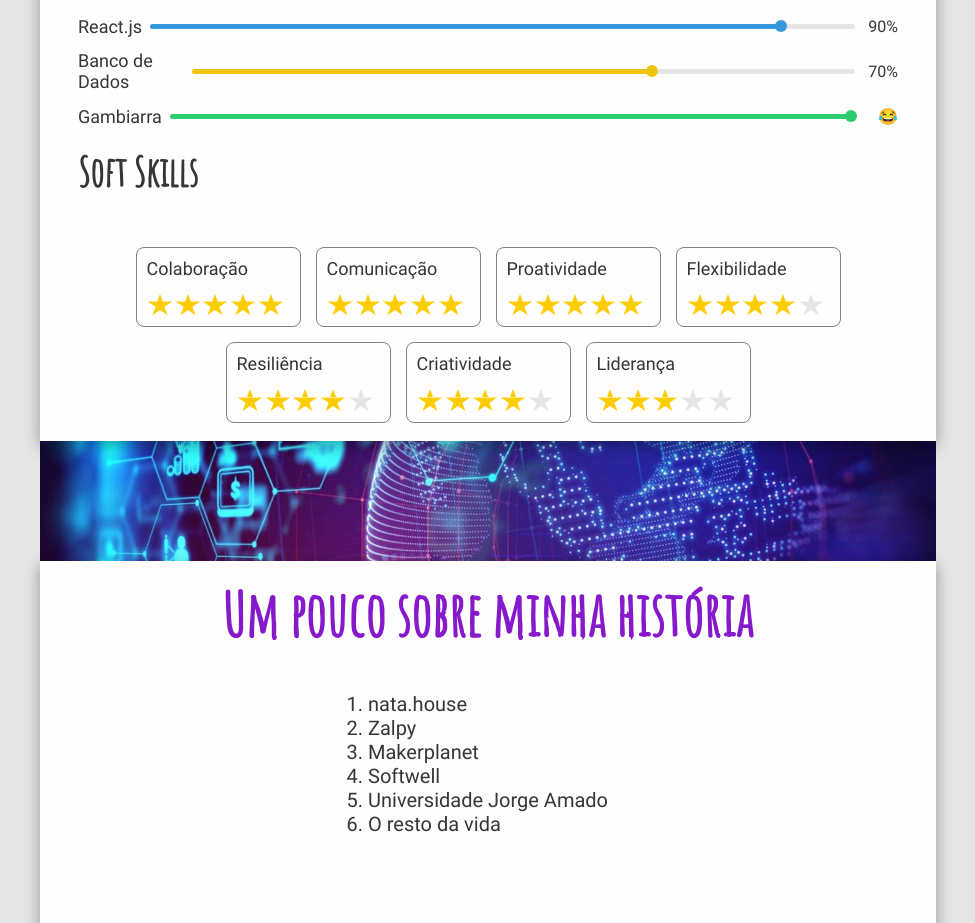
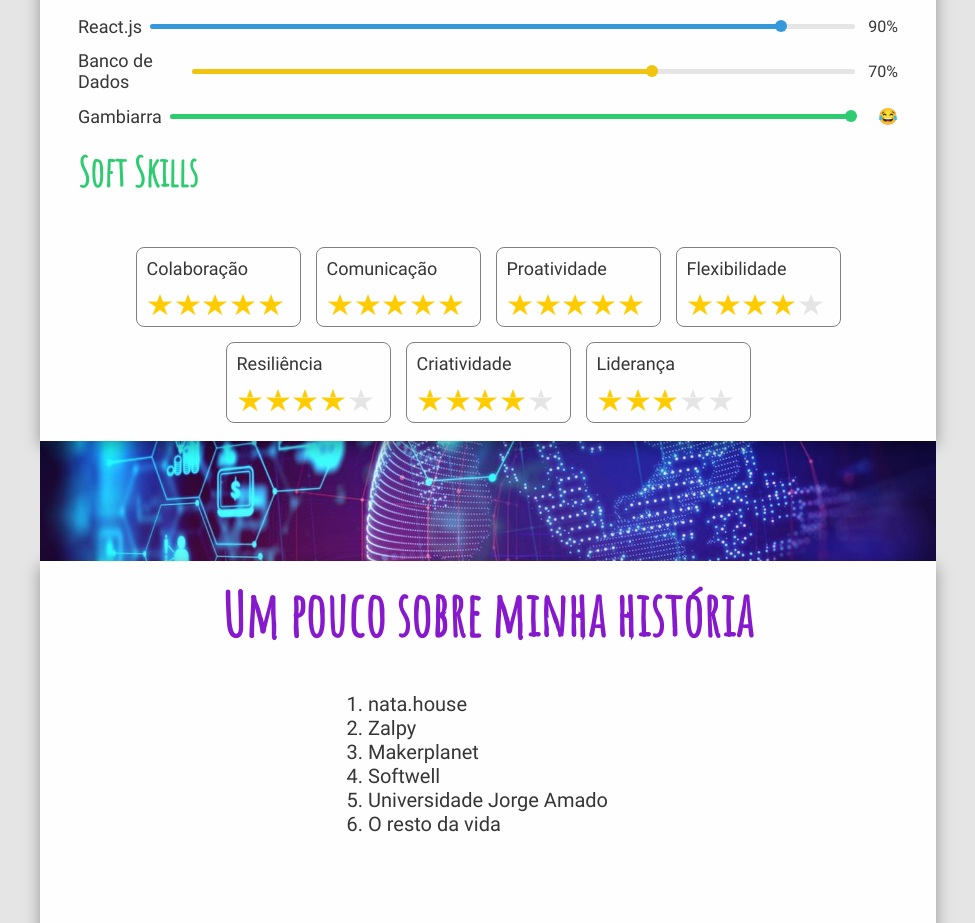
Before and after one commit to karanmelo/karanmelo-page, a React (Create React App) app: page / in a window 1280 px wide. Shown: the part 1700-2623 px from the top of the page, without its empty margins (152-1127 px from the left). Built offline with nearby package versions, Linux system fonts and the light colour scheme.

Commit message:
feat: add --color-light-green variable colorr to global styles

```diff
--- a/src/styles/global.ts
+++ b/src/styles/global.ts
@@ -43,6 +43,7 @@ export default createGlobalStyle`
     --color-medium-gray: #3c4858;
     --color-light-gray: #e5e5e5;
     --color-violet: #8719cc;
+    --color-light-green: #2ecc71;
   }
 
   * {
```
